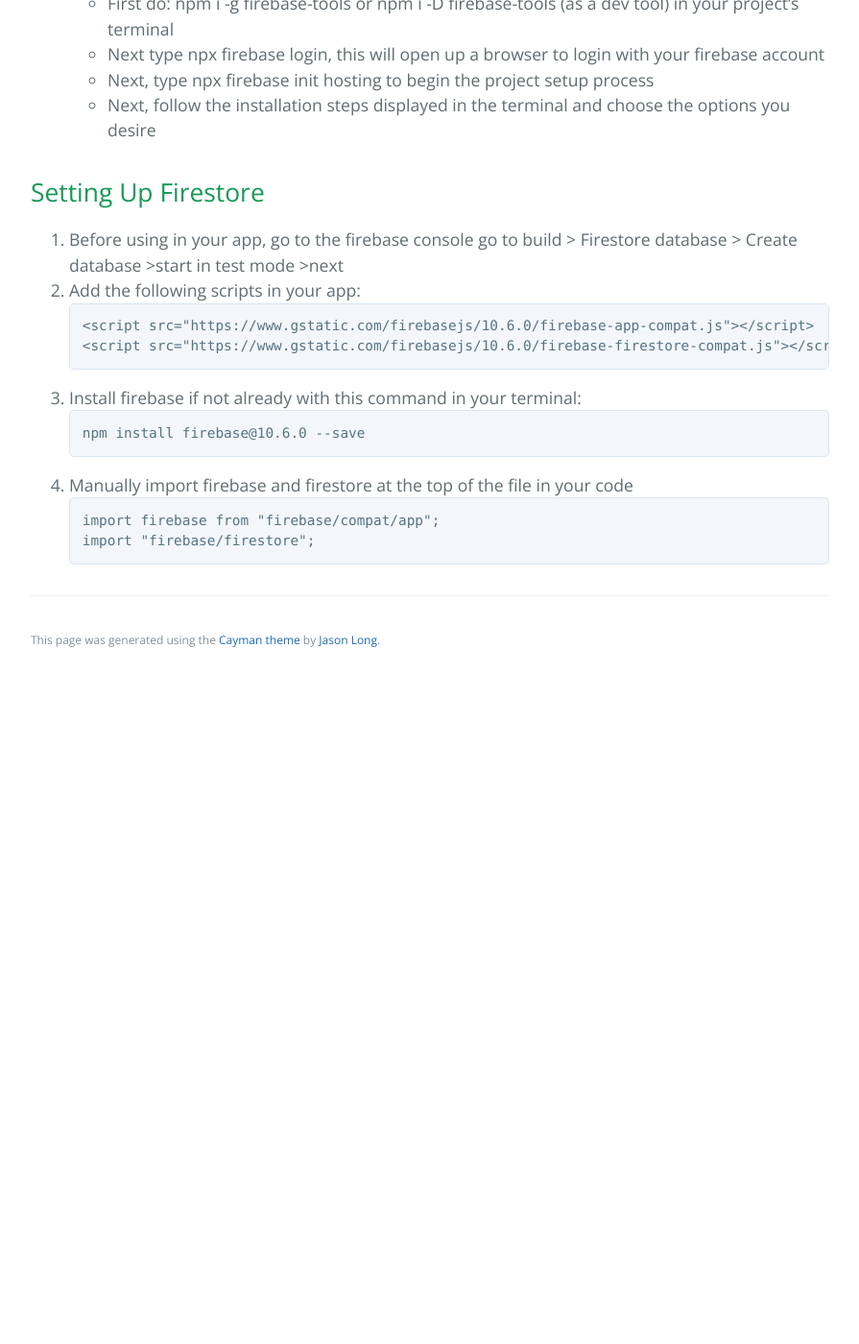
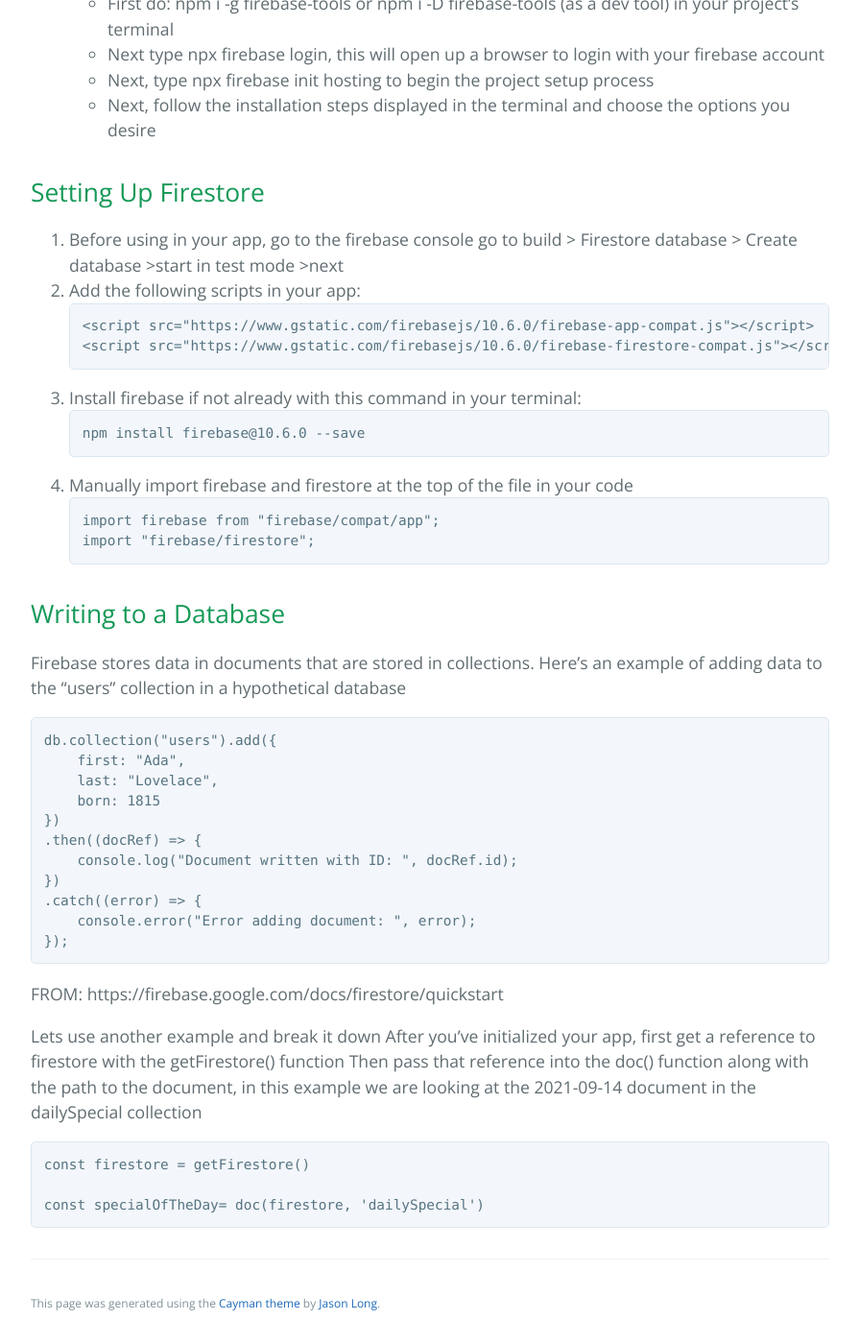
Before and after one commit to learning-software-engineering/learning-software-engineering.github.io, a Jekyll site: the page built from Topics/Tech_Stacks/Firebase_and_Firestore.md, in a window 1280 px wide and 1400 px high, scrolled down 1009 px. Shown: the whole window at 96% size, without its empty margins (192-1087 px from the left). Built offline with Jekyll 4.4.1, drawn with Linux system fonts in a browser that asks for light colours; our own code applies the rules of GitHub Pages for plain Markdown files; before the commit the page ends 1718 px from its top, so only the background shows below that.

Commit message:
Update Firebase_and_Firestore.md

````diff
--- a/Topics/Tech_Stacks/Firebase_and_Firestore.md
+++ b/Topics/Tech_Stacks/Firebase_and_Firestore.md
@@ -39,3 +39,32 @@
 import firebase from "firebase/compat/app";
 import "firebase/firestore";
 ```
+
+## Writing to a Database
+Firebase stores data in documents that are stored in collections.
+Here's an example of adding data to the “users” collection in a hypothetical database
+```
+db.collection("users").add({
+    first: "Ada",
+    last: "Lovelace",
+    born: 1815
+})
+.then((docRef) => {
+    console.log("Document written with ID: ", docRef.id);
+})
+.catch((error) => {
+    console.error("Error adding document: ", error);
+});
+```
+FROM: https://firebase.google.com/docs/firestore/quickstart
+
+
+Lets use another example and break it down
+After you’ve initialized your app, first get a reference to firestore with the getFirestore() function
+Then pass that reference into the doc() function along with the path to the document, in this example we are looking at the 2021-09-14 document in the  dailySpecial collection
+
+```
+const firestore = getFirestore()
+
+const specialOfTheDay= doc(firestore, 'dailySpecial')
+```
````
